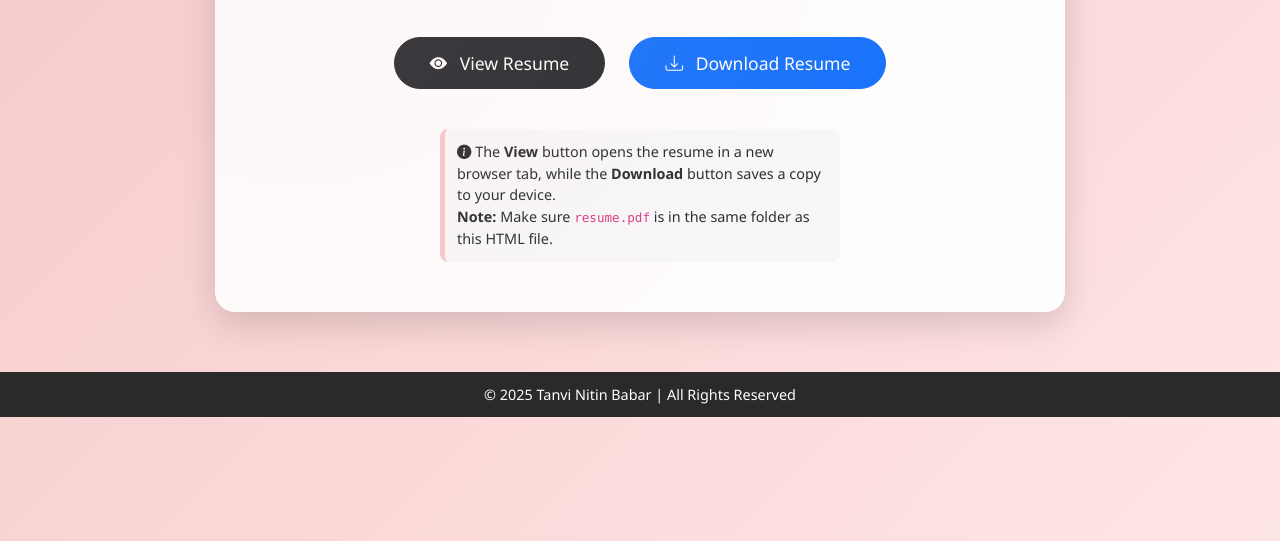
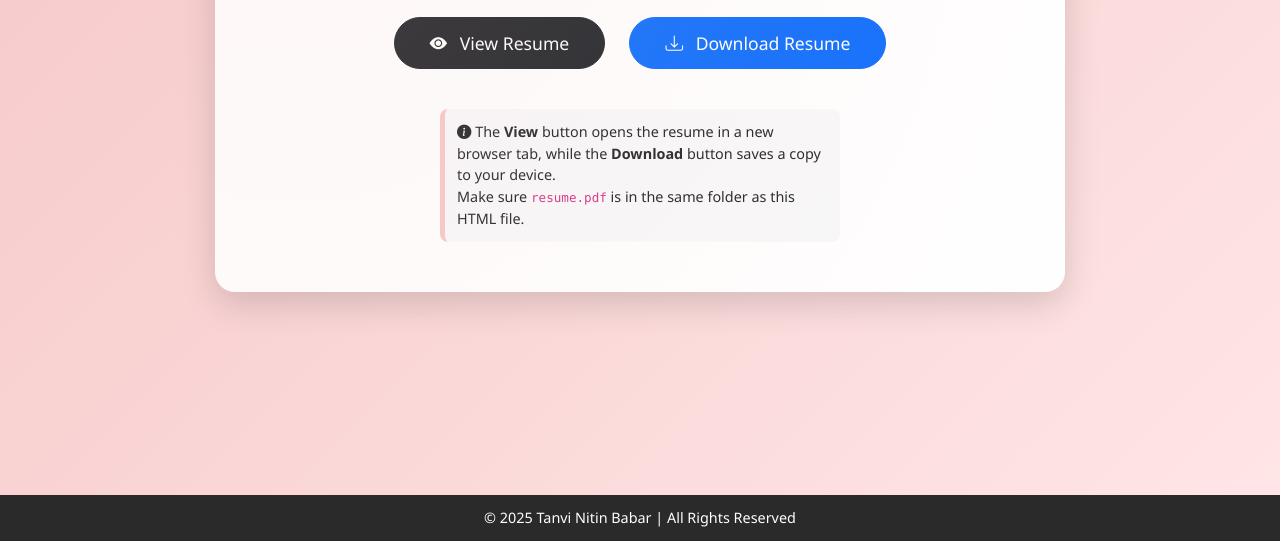
Before and after one commit to electronicsengineerr/Portfolio-Tanvi, a plain HTML site: page resume.html in a window 1280 px wide. Shown: the part 259-800 px from the top of the page. Drawn offline with nearby package versions, Linux system fonts and the light colour scheme.

Commit message:
yes commit

```diff
--- a/resume.html
+++ b/resume.html
@@ -16,6 +16,8 @@ html, body {
   margin: 0;
   font-family: 'Segoe UI', sans-serif;
   background: linear-gradient(135deg, #f6c8c8, #ffe6e6);
+  display: flex;
+  flex-direction: column;
 }
 
 /* Header */
@@ -59,7 +61,7 @@ main {
   flex: 1;
   width: 90%;
   max-width: 850px;
-  margin: 60px auto;
+  margin: 40px auto;
   text-align: center;
 }
 .resume-card {
@@ -92,6 +94,8 @@ main {
   position: relative;
   z-index: 1;
 }
+
+/* Buttons */
 .btn-resume {
   border-radius: 50px;
   padding: 12px 35px;
@@ -99,6 +103,7 @@ main {
   margin: 10px;
   transition: all 0.3s ease;
   text-decoration: none;
+  cursor: pointer; /* Hand cursor */
 }
 .btn-resume i {
   margin-right: 8px;
@@ -127,6 +132,7 @@ footer {
   text-align: center;
   padding: 12px;
   font-size: 0.9rem;
+  margin-top: auto; /* Stick to bottom */
 }
 
 /* Responsive */
@@ -181,7 +187,7 @@ footer {
     <div class="info-box">
       <i class="bi bi-info-circle-fill"></i>
       The <strong>View</strong> button opens the resume in a new browser tab, while the <strong>Download</strong> button saves a copy to your device.
-      <br><strong>Note:</strong> Make sure <code>resume.pdf</code> is in the same folder as this HTML file.
+      <br>Make sure <code>resume.pdf</code> is in the same folder as this HTML file.
     </div>
   </div>
 </main>
```
